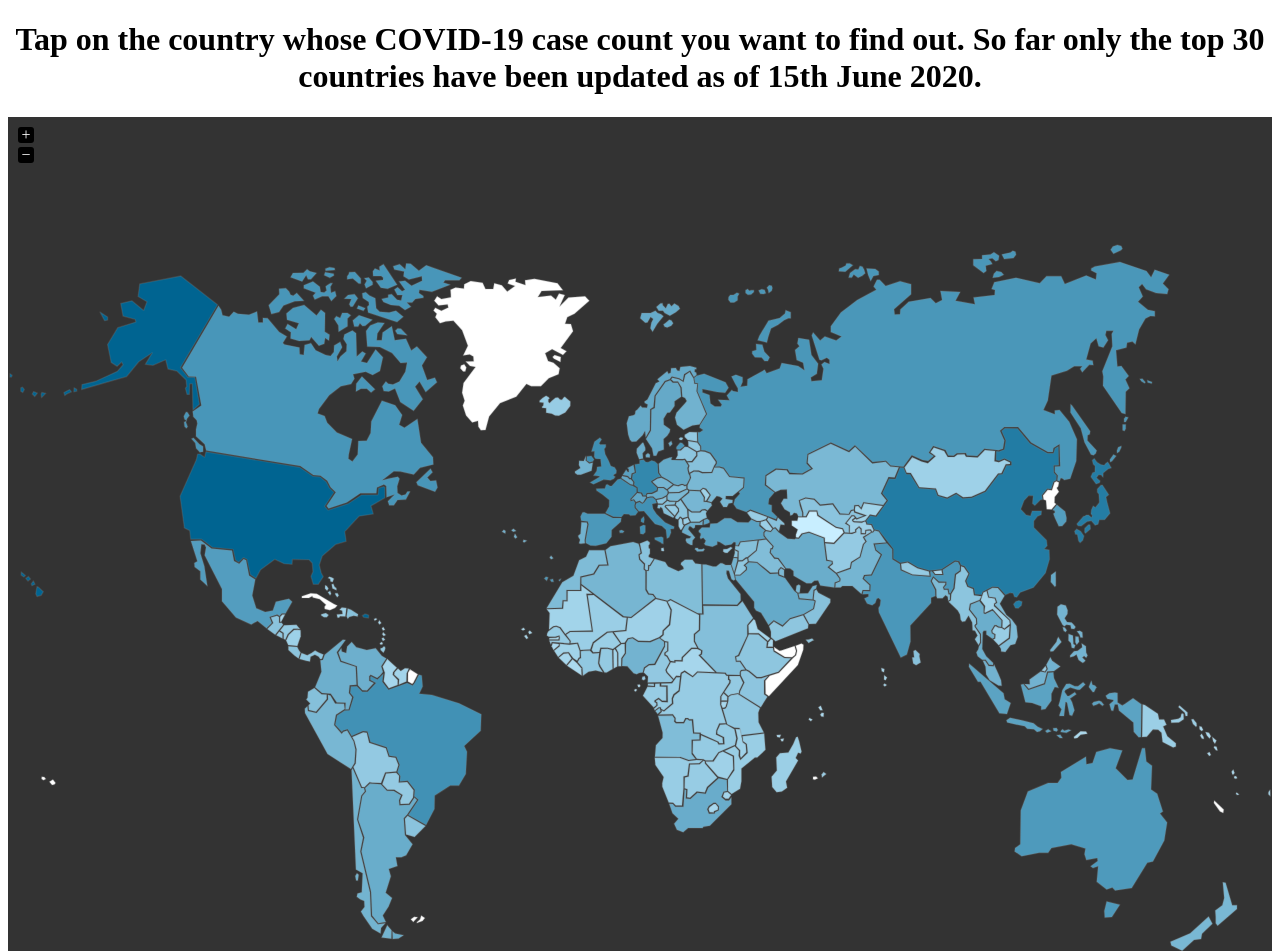
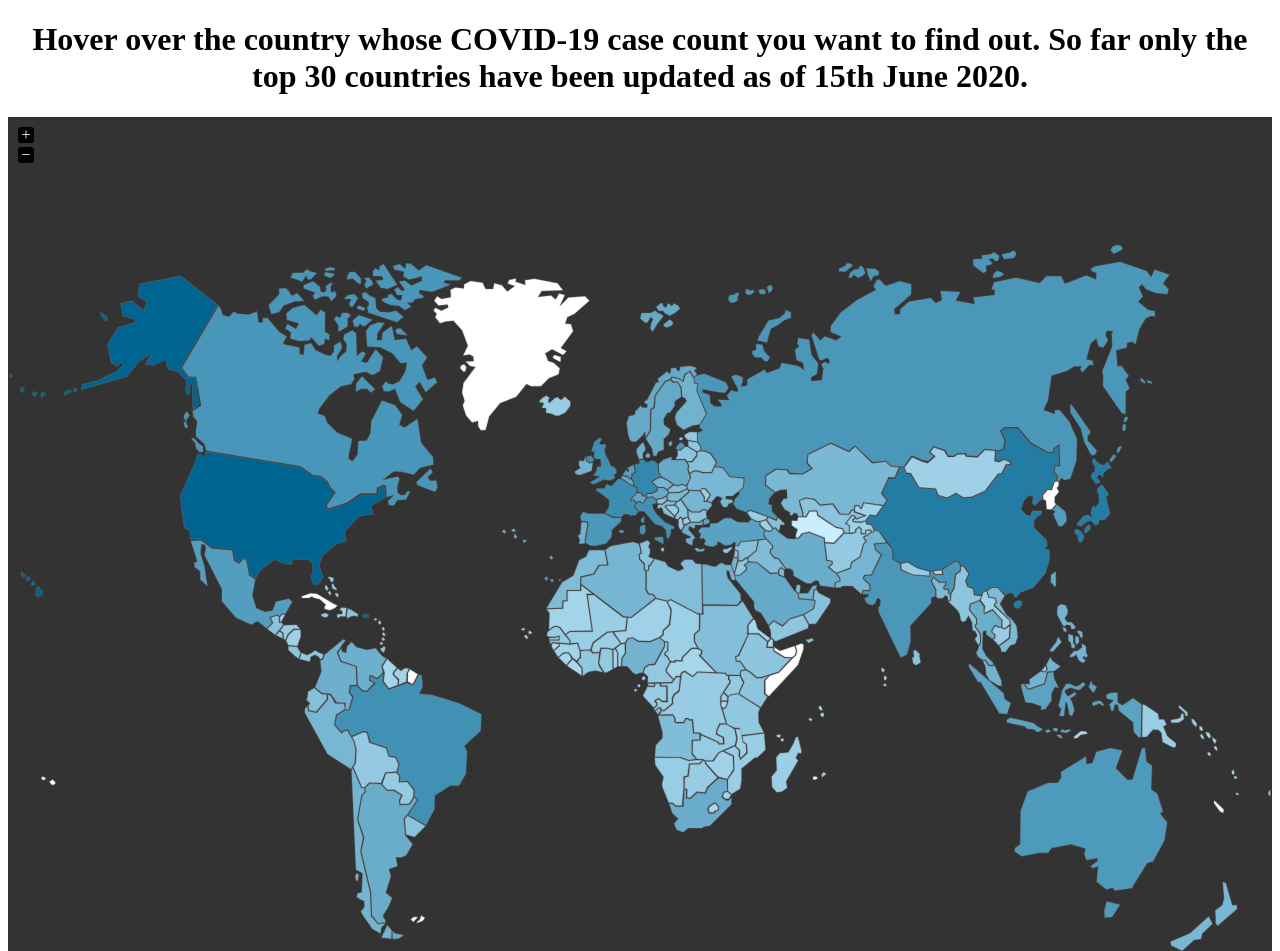
Before and after one commit to jendcruz22/CoronaCount, a plain HTML site: page index.html in a window 1280 px wide. Shown: the top 951 px of the page. Drawn offline with nearby package versions, Linux system fonts and the light colour scheme.

Commit message:
Update index.html

```diff
--- a/index.html
+++ b/index.html
@@ -30,7 +30,7 @@
     </script>
   </head>
   <body>
-    <h1 style="text-align: center; width: 100%;">Tap on the country whose COVID-19 case count you want to find out. So far only the top 30 countries have been updated as of 15th June 2020.</h1>
+    <h1 style="text-align: center; width: 100%;">Hover over the country whose COVID-19 case count you want to find out. So far only the top 30 countries have been updated as of 15th June 2020.</h1>
     <div id="vmap" style="width: 100%; height: 980px;"></div>
   </body>
 </html>
```
